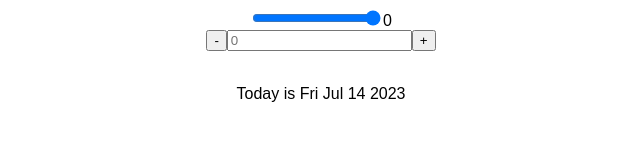
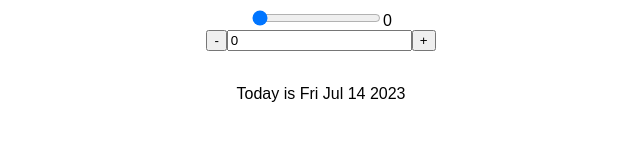
Before and after one commit to SenseiZarkoDukic/date-counter-v2, a React (Create React App) app: page / in a window 1280 px wide. Shown: the top 160 px of the page, without its empty margins (319-959 px from the left). Built offline with nearby package versions, Linux system fonts and the light colour scheme.

Commit message:
My final solution for the challenge, probably could do something different, now let's see how Jonas did it. Looks the same.

```diff
--- a/src/App.js
+++ b/src/App.js
@@ -1,3 +1,4 @@
+import { clear } from "@testing-library/user-event/dist/clear";
 import { useState } from "react";
 
 export default function App() {
@@ -31,16 +32,27 @@ function Counter() {
   date.setDate(date.getDate() + count);
 
   function handleChange(c) {
-    setStep(c.target.value);
+    setStep(Number(c.target.value));
   }
 
   function handleCountChange(e) {
-    setCount(e.target.value);
+    e.preventDefault();
+    setCount(Number(e.target.value));
+  }
+
+  function onClear() {
+    setCount(0);
   }
   return (
     <>
       <div>
-        <input type="range" min="0" max="10" onChange={handleChange} />
+        <input
+          type="range"
+          min={0}
+          max={10}
+          value={step}
+          onChange={handleChange}
+        />
         {step}
 
         {/* <button onClick={stepMinus}>-</button>
@@ -50,9 +62,10 @@ function Counter() {
       <div>
         <button onClick={countMinus}>-</button>
         <input
-          type={Number(0)}
-          placeholder={count}
+          type="number"
+          value={count}
           onChange={handleCountChange}
+          onClick={onClear}
         />
         <button onClick={countPlus}>+</button>
       </div>
```
